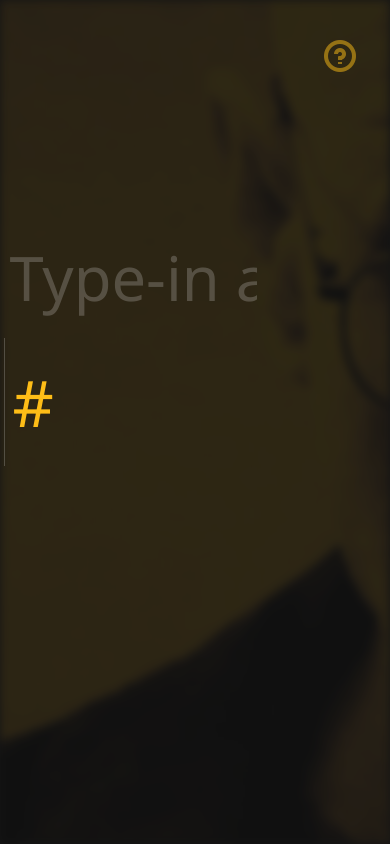
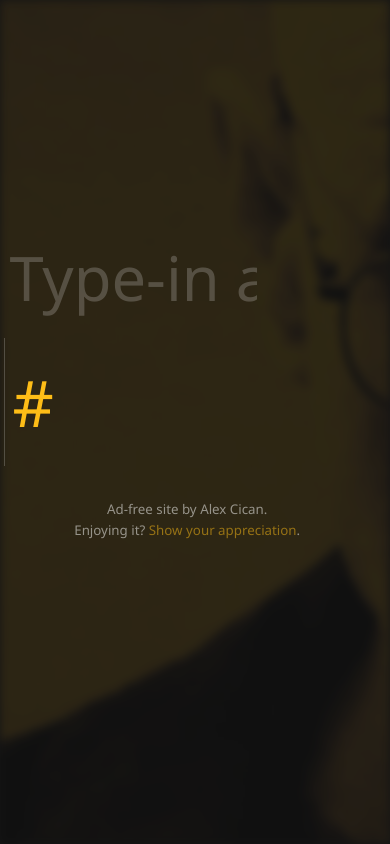
Before and after one commit to alexcican/tiii.me, a PHP site: page / in a window 390 px wide. Run offline with PHP 8.4, Linux system fonts and the light colour scheme; some libraries are stand-ins or nearby versions.

Commit message:
Added donate/thanks Obama link

```diff
--- a/index.html
+++ b/index.html
@@ -71,7 +71,15 @@
   </div>
 
 
-  <div class="about">
+
+  <small class="thanks-obama">
+    <span class="no-link-styling">
+      <a href="https://github.com/alexcican/tiii.me">Ad-free site</a> by <a href="http://alexcican.com">Alex Cican</a>.
+    </span>
+    Enjoying it? <a href="https://www.paypal.com/cgi-bin/webscr?cmd=_s-xclick&hosted_button_id=KPVN3VRUDVW9A">Show your appreciation</a>.
+  </small>
+
+<!--   <div class="about">
     <a href="#" class="about__icon  btn  icon-question  js-show-modal" title="About Tiii.me (Esc)"></a>
 
     <div class="about__content  hide">
@@ -82,11 +90,14 @@
         <h3>Concept, design, and code by <a href="http://alexcican.com" tabindex="-1">Alex Cican</a>.</h3>
         <p>Fork this project on <a href="https://github.com/alexcican/tiii.me" rel="nofollow" tabindex="-1">GitHub</a>.</p><br/>
         <small>TV shows API by <a href="http://trakt.tv/" rel="nofollow" tabindex="-1" title="Trakt platform">Trakt</a>. Autocomplete plugin by <a href="https://github.com/ivaynberg/select2" rel="nofollow" tabindex="-1" title="Select2 plugin">Igor Vaynberg</a>. <a href="#" class="reset-local-storage" title="All saved data will be deleted">Reset all data</a>.</small>
-        <!-- <small>TV shows API by <a href="https://www.themoviedb.org/" rel="nofollow" tabindex="-1" title="The Movie Database">The Movie Database</a>. Autocomplete plugin by <a href="https://github.com/ivaynberg/select2" rel="nofollow" tabindex="-1" title="Select2 plugin">Igor Vaynberg</a>. <a href="#" class="reset-local-storage" title="All saved data will be deleted">Reset all data</a>.</small> -->
+
+        <small>TV shows API by <a href="https://www.themoviedb.org/" rel="nofollow" tabindex="-1" title="The Movie Database">The Movie Database</a>. Autocomplete plugin by <a href="https://github.com/ivaynberg/select2" rel="nofollow" tabindex="-1" title="Select2 plugin">Igor Vaynberg</a>. <a href="#" class="reset-local-storage" title="All saved data will be deleted">Reset all data</a>.</small>
         <small>How it works: # of seasons &times; # of episodes per season &times; runtime of episode = total for 1 TV show. Repeat for more TV shows = total time.</small>
       </div>
     </div>
-  </div>
+  </div> -->
+
+
 
   <!-- Adds TV show background image to site -->
   <span class="bg"></span>
--- /dev/null
+++ b/styles/sass/_footer.scss
@@ -0,0 +1,35 @@
+// thank you link, donations
+.thanks-obama {
+  text-align: right;
+  position: absolute;
+  top: 2%;
+  right: 2%;
+  z-index: 1;
+  @include opacity(.5);
+  @include transitions;
+  cursor: default;
+  padding: 5px;
+  display: block;
+  line-height: 1.6;
+}
+
+// small screens, move to footer
+@media all and (max-width: 640px) {
+  .thanks-obama {
+    position: relative;
+    text-align: center;
+    margin-top: 1em;
+  }
+}
+
+.thanks-obama:hover {
+  @include opacity(1);
+}
+
+.thanks-obama .no-link-styling {
+  display: block;
+}
+
+.thanks-obama .no-link-styling a {
+  color: inherit;
+}
--- a/styles/style.scss
+++ b/styles/style.scss
@@ -18,3 +18,4 @@
 @import "sass/list-shows";
 @import "sass/mobile";
 @import "sass/shame";
+@import "sass/footer";
```
Also changed, not shown: styles/style.css (+38 -0 lines), styles/style.min.css.
